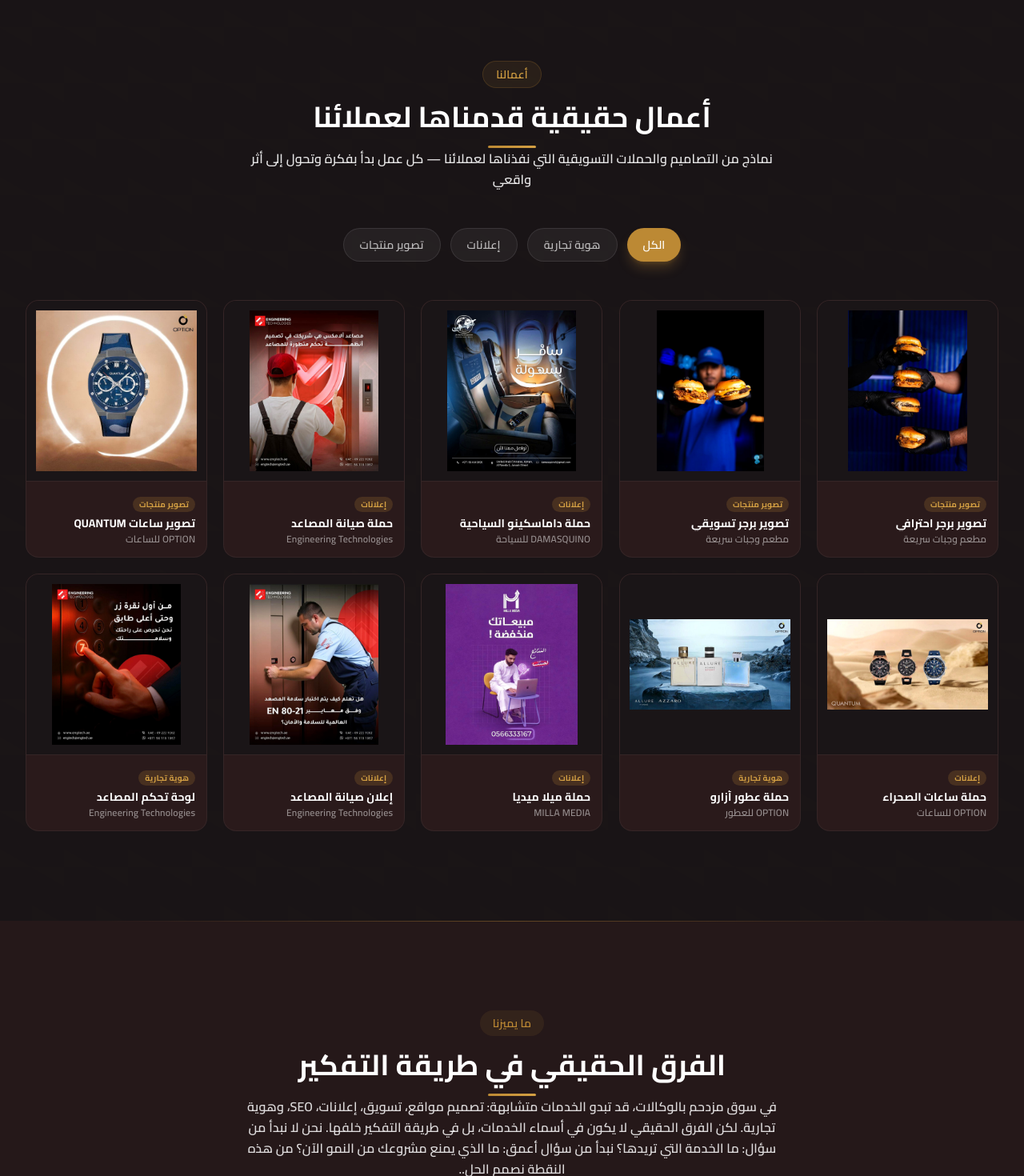
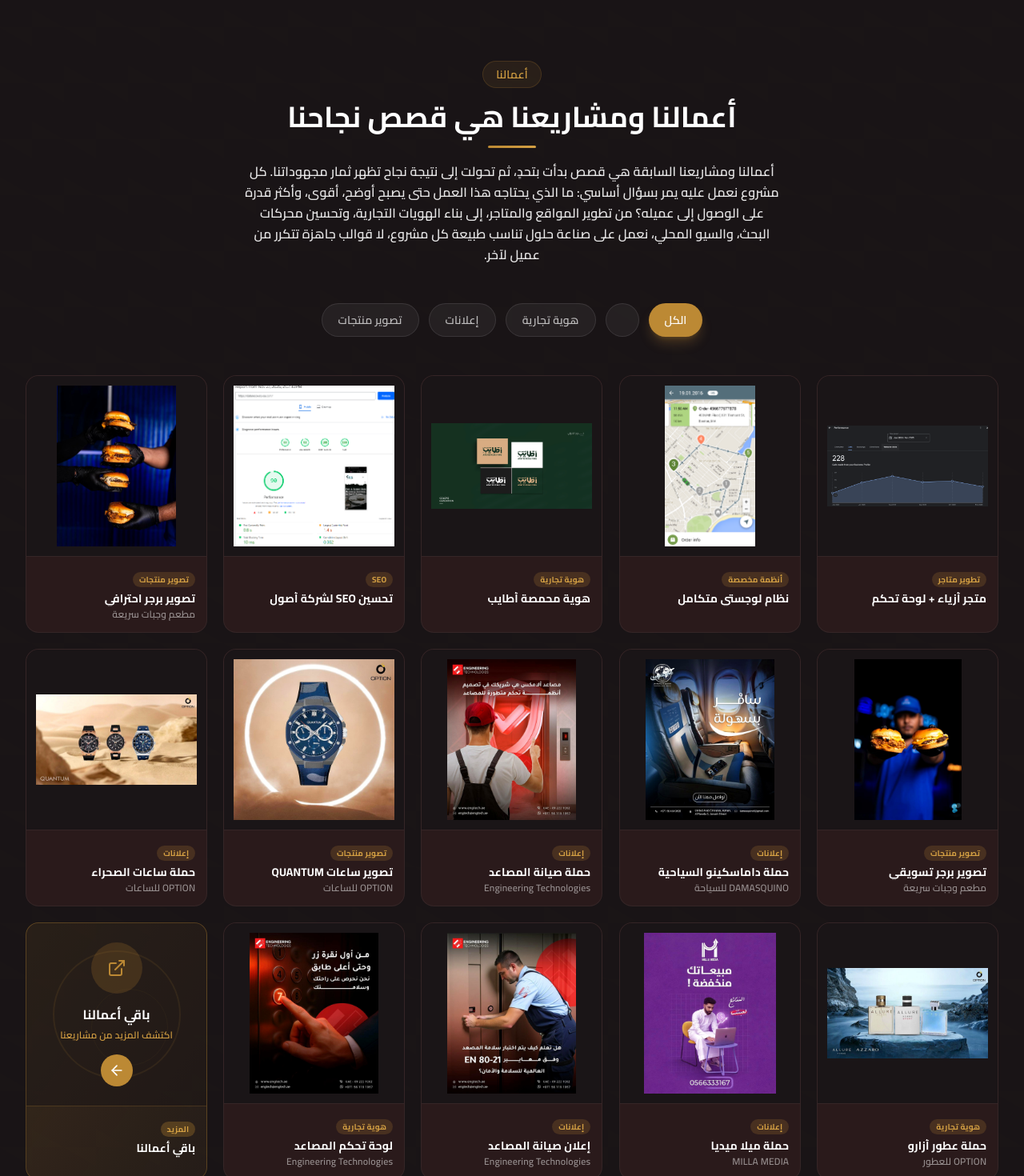
Before and after one commit to fhrrutedf/zero2one-static-, a Next.js app: page / in a window 1280 px wide. Shown: the part 3880-5350 px from the top of the page at 80% size. Built offline with nearby package versions, Linux system fonts and the light colour scheme.

Commit message:
Add 'باقي أعمالنا' card with FlipHTML5 viewer, merge portfolio into results

```diff
--- a/src/components/Results.tsx
+++ b/src/components/Results.tsx
@@ -2,21 +2,47 @@
 
 import { useEffect, useRef, useState, useCallback } from 'react';
 import { useLanguage } from './LanguageProvider';
-import { X, ZoomIn, ChevronLeft, ChevronRight } from 'lucide-react';
+import { X, ZoomIn, ChevronLeft, ChevronRight, ArrowLeft, ExternalLink } from 'lucide-react';
 import Image from 'next/image';
 import type { TranslationKey } from '@/lib/i18n';
 
-type ResultCategory = 'all' | 'branding' | 'ads' | 'product';
+type WorkCategory = 'all' | 'branding' | 'ads' | 'product' | 'development';
 
-interface ResultItem {
+interface WorkItem {
   titleKey: TranslationKey;
-  clientKey: TranslationKey;
+  clientKey?: TranslationKey;
   catKey: TranslationKey;
   image: string;
-  filter: ResultCategory;
+  filter: WorkCategory;
 }
 
-const results: ResultItem[] = [
+const works: WorkItem[] = [
+  // Portfolio items (development/branding/ads)
+  {
+    titleKey: 'portfolio_1_title',
+    catKey: 'portfolio_1_cat',
+    image: '/images/projects/doctor/poster-1.png',
+    filter: 'development',
+  },
+  {
+    titleKey: 'portfolio_2_title',
+    catKey: 'portfolio_2_cat',
+    image: '/images/projects/Logistics-Delivery-App/3.png',
+    filter: 'development',
+  },
+  {
+    titleKey: 'portfolio_3_title',
+    catKey: 'portfolio_3_cat',
+    image: '/images/projects/branding-coffee/poster.png',
+    filter: 'branding',
+  },
+  {
+    titleKey: 'portfolio_4_title',
+    catKey: 'portfolio_4_cat',
+    image: '/images/projects/osool/d-three.png',
+    filter: 'ads',
+  },
+  // Results items (product/ads/branding)
   {
     titleKey: 'results_1_title',
     clientKey: 'results_1_client',
@@ -89,20 +115,23 @@
   },
 ];
 
-const filterKeys: { key: ResultCategory; labelKey: TranslationKey }[] = [
+const filterKeys: { key: WorkCategory; labelKey: TranslationKey }[] = [
   { key: 'all', labelKey: 'results_filter_all' },
+  { key: 'development', labelKey: 'results_filter_dev' },
   { key: 'branding', labelKey: 'results_filter_branding' },
   { key: 'ads', labelKey: 'results_filter_ads' },
   { key: 'product', labelKey: 'results_filter_product' },
 ];
 
+const PORTFOLIO_EXTERNAL_URL = 'https://online.fliphtml5.com/Moayaduae/jhac/#p=1';
+
 export default function Results() {
   const { t, isRTL } = useLanguage();
   const sectionRef = useRef<HTMLElement>(null);
   const [visible, setVisible] = useState(false);
-  const [activeFilter, setActiveFilter] = useState<ResultCategory>('all');
+  const [activeFilter, setActiveFilter] = useState<WorkCategory>('all');
   const [lightboxIndex, setLightboxIndex] = useState<number | null>(null);
-  // Track which cards are visible for individual animations
+  const [showPortfolio, setShowPortfolio] = useState(false);
   const [visibleCards, setVisibleCards] = useState<Set<number>>(new Set());
   const cardsRef = useRef<(HTMLDivElement | null)[]>([]);
 
@@ -117,7 +146,6 @@
     return () => observer.disconnect();
   }, []);
 
-  // Individual card animation observer
   useEffect(() => {
     const observer = new IntersectionObserver(
       (entries) => {
@@ -130,7 +158,7 @@
           }
         });
       },
-      { threshold: 0.2 }
+      { threshold: 0.15 }
     );
     cardsRef.current.forEach((el) => {
       if (el) observer.observe(el);
@@ -138,9 +166,9 @@
     return () => observer.disconnect();
   }, [activeFilter]);
 
-  const filteredResults = activeFilter === 'all'
-    ? results
-    : results.filter((r) => r.filter === activeFilter);
+  const filteredWorks = activeFilter === 'all'
+    ? works
+    : works.filter((w) => w.filter === activeFilter);
 
   const openLightbox = useCallback((idx: number) => {
     setLightboxIndex(idx);
@@ -154,13 +182,23 @@
 
   const goNext = useCallback(() => {
     if (lightboxIndex === null) return;
-    setLightboxIndex((lightboxIndex + 1) % filteredResults.length);
-  }, [lightboxIndex, filteredResults.length]);
+    setLightboxIndex((lightboxIndex + 1) % filteredWorks.length);
+  }, [lightboxIndex, filteredWorks.length]);
 
   const goPrev = useCallback(() => {
     if (lightboxIndex === null) return;
-    setLightboxIndex((lightboxIndex - 1 + filteredResults.length) % filteredResults.length);
-  }, [lightboxIndex, filteredResults.length]);
+    setLightboxIndex((lightboxIndex - 1 + filteredWorks.length) % filteredWorks.length);
+  }, [lightboxIndex, filteredWorks.length]);
+
+  const openPortfolioViewer = useCallback(() => {
+    setShowPortfolio(true);
+    document.body.style.overflow = 'hidden';
+  }, []);
+
+  const closePortfolioViewer = useCallback(() => {
+    setShowPortfolio(false);
+    document.body.style.overflow = '';
+  }, []);
 
   useEffect(() => {
     if (lightboxIndex === null) return;
@@ -173,20 +211,29 @@
     return () => window.removeEventListener('keydown', handler);
   }, [lightboxIndex, closeLightbox, goNext, goPrev]);
 
+  useEffect(() => {
+    if (!showPortfolio) return;
+    const handler = (e: KeyboardEvent) => {
+      if (e.key === 'Escape') closePortfolioViewer();
+    };
+    window.addEventListener('keydown', handler);
+    return () => window.removeEventListener('keydown', handler);
+  }, [showPortfolio, closePortfolioViewer]);
+
   return (
     <section id="results" ref={sectionRef} className="py-14 sm:py-20 lg:py-28 section-dark section-gold-accent-top relative overflow-hidden">
       {/* Background pattern */}
       <div className="absolute inset-0 geometric-pattern opacity-10" />
 
       <div className="container mx-auto px-4 sm:px-6 lg:px-8 relative z-10">
-        {/* Section Header */}
+        {/* Section Header - unified title */}
         <div className={`text-center max-w-2xl mx-auto mb-8 sm:mb-12 ${visible ? 'animate-fade-in-up' : 'opacity-0'}`}>
           <span className="inline-block px-3 sm:px-4 py-1 sm:py-1.5 rounded-full bg-[#bc8934]/10 border border-[#bc8934]/20 text-[#d4a043] text-xs sm:text-sm font-semibold mb-3 sm:mb-4">
             {t('results_tag')}
           </span>
-          <h2 className="text-2xl sm:text-3xl lg:text-4xl font-bold mb-3 sm:mb-4 text-white">{t('results_title')}</h2>
-          <div className="section-divider mb-4 sm:mb-6" />
-          <p className="leading-relaxed text-sm sm:text-base text-white/90 font-semibold">{t('results_subtitle')}</p>
+          <h2 className="text-2xl sm:text-3xl lg:text-4xl font-bold mb-3 sm:mb-4 text-white">{t('portfolio_title')}</h2>
+          <div className="section-divider" />
+          <p className="leading-relaxed text-sm sm:text-base text-white/90 font-semibold mt-4">{t('portfolio_subtitle')}</p>
         </div>
 
         {/* Filter Tabs */}
@@ -206,14 +253,14 @@
           ))}
         </div>
 
-        {/* Results Grid - Uniform 2 cols on mobile, 3 on tablet, 5 on desktop */}
+        {/* Works Grid - 2 cols mobile, 3 tablet, 5 desktop */}
         <div className="grid grid-cols-2 sm:grid-cols-3 lg:grid-cols-5 gap-3 sm:gap-4 lg:gap-5">
-          {filteredResults.map((result, idx) => {
+          {filteredWorks.map((work, idx) => {
             const isCardVisible = visibleCards.has(idx);
 
             return (
               <div
-                key={`${result.titleKey}-${activeFilter}`}
+                key={`${work.titleKey}-${activeFilter}`}
                 ref={(el) => { cardsRef.current[idx] = el; }}
                 data-idx={idx}
                 className={`results-card group relative rounded-xl sm:rounded-2xl overflow-hidden cursor-pointer bg-[#2a1a1b] border border-white/5 transition-all duration-500 hover:border-[#bc8934]/30 ${
@@ -222,11 +269,11 @@
                 style={{ animationDelay: `${idx * 60}ms` }}
                 onClick={() => openLightbox(idx)}
               >
-                {/* Image container - uses object-contain to show FULL image */}
+                {/* Image container */}
                 <div className="relative aspect-square bg-[#1a1517]">
                   <Image
-                    src={result.image}
-                    alt={t(result.titleKey)}
+                    src={work.image}
+                    alt={t(work.titleKey)}
                     fill
                     className="object-contain p-2 sm:p-3 transition-transform duration-500 group-hover:scale-105"
                     sizes="(max-width: 640px) 50vw, (max-width: 1024px) 33vw, 20vw"
@@ -246,18 +293,70 @@
                     }`}
                     style={{ transitionDelay: `${idx * 60 + 200}ms` }}
                   >
-                    {t(result.catKey)}
+                    {t(work.catKey)}
                   </span>
                   <h3 className="text-white text-[11px] sm:text-sm font-bold leading-tight mb-0.5 line-clamp-2">
-                    {t(result.titleKey)}
+                    {t(work.titleKey)}
                   </h3>
-                  <p className="text-white/50 text-[9px] sm:text-xs font-semibold">
-                    {t(result.clientKey)}
-                  </p>
+                  {work.clientKey && (
+                    <p className="text-white/50 text-[9px] sm:text-xs font-semibold">
+                      {t(work.clientKey)}
+                    </p>
+                  )}
                 </div>
               </div>
             );
           })}
+
+          {/* "باقي أعمالنا" Card - always visible at the end */}
+          {activeFilter === 'all' && (
+            <div
+              className={`results-card group relative rounded-xl sm:rounded-2xl overflow-hidden cursor-pointer bg-gradient-to-br from-[#bc8934]/20 to-[#9a6e2a]/10 border border-[#bc8934]/30 hover:border-[#bc8934]/60 transition-all duration-500 hover:shadow-lg hover:shadow-[#bc8934]/20 ${visible ? 'animate-scale-up' : 'opacity-0'}`}
+              style={{ animationDelay: `${filteredWorks.length * 60}ms` }}
+              onClick={openPortfolioViewer}
+            >
+              {/* Card content - centered CTA style */}
+              <div className="relative aspect-square bg-[#1a1517]/50 flex flex-col items-center justify-center p-4 sm:p-6 text-center">
+                {/* Decorative circle behind icon */}
+                <div className="absolute inset-0 flex items-center justify-center opacity-10">
+                  <div className="w-32 h-32 sm:w-40 sm:h-40 rounded-full border-2 border-[#bc8934]" />
+                </div>
+                <div className="absolute inset-0 flex items-center justify-center opacity-5">
+                  <div className="w-20 h-20 sm:w-24 sm:h-24 rounded-full border border-[#bc8934] translate-x-4 translate-y-4" />
+                </div>
+
+                {/* Icon */}
+                <div className="relative w-12 h-12 sm:w-16 sm:h-16 rounded-full bg-[#bc8934]/20 flex items-center justify-center mb-3 sm:mb-4 group-hover:bg-[#bc8934]/30 group-hover:scale-110 transition-all duration-500">
+                  <ExternalLink size={20} className="text-[#bc8934] sm:w-6 sm:h-6" />
+                </div>
+
+                {/* Title */}
+                <h3 className="text-white text-sm sm:text-base font-bold leading-tight mb-1 sm:mb-2">
+                  {t('more_works_title')}
+                </h3>
+
+                {/* Subtitle */}
+                <p className="text-[#d4a043] text-[10px] sm:text-xs font-semibold">
+                  {t('more_works_subtitle')}
+                </p>
+
+                {/* Arrow indicator */}
+                <div className="mt-3 sm:mt-4 w-8 h-8 sm:w-10 sm:h-10 rounded-full bg-[#bc8934] flex items-center justify-center group-hover:scale-110 transition-transform duration-300">
+                  {isRTL ? <ArrowLeft size={16} className="text-white sm:w-5 sm:h-5" /> : <ChevronRight size={16} className="text-white sm:w-5 sm:h-5" />}
+                </div>
+              </div>
+
+              {/* Bottom area matching other cards */}
+              <div className="p-2.5 sm:p-3.5 border-t border-[#bc8934]/20">
+                <span className="inline-block px-2 py-0.5 rounded-full bg-[#bc8934]/30 text-[#d4a043] text-[9px] sm:text-[10px] font-bold mb-1.5">
+                  {t('more_works_badge')}
+                </span>
+                <h3 className="text-white text-[11px] sm:text-sm font-bold leading-tight">
+                  {t('more_works_title')}
+                </h3>
+              </div>
+            </div>
+          )}
         </div>
       </div>
 
@@ -294,8 +393,8 @@
           >
             <div className="relative w-full aspect-[4/3] rounded-xl overflow-hidden">
               <Image
-                src={filteredResults[lightboxIndex].image}
-                alt={t(filteredResults[lightboxIndex].titleKey)}
+                src={filteredWorks[lightboxIndex].image}
+                alt={t(filteredWorks[lightboxIndex].titleKey)}
                 fill
                 className="object-contain"
                 sizes="90vw"
@@ -304,11 +403,50 @@
             </div>
             <div className="mt-4 text-center">
               <span className="inline-block px-3 py-1 rounded-full bg-[#bc8934]/20 text-[#d4a043] text-xs font-semibold mb-2">
-                {t(filteredResults[lightboxIndex].catKey)}
+                {t(filteredWorks[lightboxIndex].catKey)}
               </span>
-              <h3 className="text-white text-lg sm:text-xl font-bold">{t(filteredResults[lightboxIndex].titleKey)}</h3>
-              <p className="text-white/60 text-sm mt-1 font-semibold">{t(filteredResults[lightboxIndex].clientKey)}</p>
+              <h3 className="text-white text-lg sm:text-xl font-bold">{t(filteredWorks[lightboxIndex].titleKey)}</h3>
+              {filteredWorks[lightboxIndex].clientKey && (
+                <p className="text-white/60 text-sm mt-1 font-semibold">{t(filteredWorks[lightboxIndex].clientKey)}</p>
+              )}
             </div>
+          </div>
+        </div>
+      )}
+
+      {/* Full-screen Portfolio Viewer (iframe) - looks native, not like external site */}
+      {showPortfolio && (
+        <div className="fixed inset-0 z-50 bg-[#1a1517] flex flex-col">
+          {/* Top bar with close button */}
+          <div className="flex items-center justify-between px-4 sm:px-6 py-3 bg-[#1a1517] border-b border-white/10 shrink-0">
+            <div className="flex items-center gap-3">
+              <Image
+                src="/logo-hq.png"
+                alt={t('company_name')}
+                width={32}
+                height={32}
+                className="h-7 w-auto"
+              />
+              <span className="text-white font-bold text-sm">{t('more_works_title')}</span>
+            </div>
+            <button
+              onClick={closePortfolioViewer}
+              className="flex items-center gap-2 px-4 py-2 rounded-full bg-white/10 text-white/80 hover:bg-white/20 hover:text-white transition-colors text-sm font-semibold"
+            >
+              <X size={16} />
+              <span>{isRTL ? 'رجوع' : 'Back'}</span>
+            </button>
+          </div>
+
+          {/* iframe - fills remaining space */}
+          <div className="flex-1 relative">
+            <iframe
+              src={PORTFOLIO_EXTERNAL_URL}
+              className="absolute inset-0 w-full h-full border-0"
+              title={t('more_works_title')}
+              allow="clipboard-write"
+              sandbox="allow-scripts allow-same-origin allow-popups allow-forms"
+            />
           </div>
         </div>
       )}
--- a/src/lib/i18n.ts
+++ b/src/lib/i18n.ts
@@ -157,6 +157,11 @@
     results_10_title: 'لوحة تحكم المصاعد',
     results_10_client: 'Engineering Technologies',
     results_10_cat: 'هوية تجارية',
+
+    // More Works Card
+    more_works_title: 'باقي أعمالنا',
+    more_works_subtitle: 'اكتشف المزيد من مشاريعنا',
+    more_works_badge: 'المزيد',
 
     // WhatsApp
     whatsapp_tooltip: 'تواصل معنا عبر واتساب',
@@ -318,6 +323,11 @@
     results_10_client: 'Engineering Technologies',
     results_10_cat: 'Branding',
 
+    // More Works Card
+    more_works_title: 'More of Our Work',
+    more_works_subtitle: 'Discover more of our projects',
+    more_works_badge: 'More',
+
     // WhatsApp
     whatsapp_tooltip: 'Contact us via WhatsApp',
   },
```
Also changed, not shown: upload/pasted_image_1779361582941.png (added).
